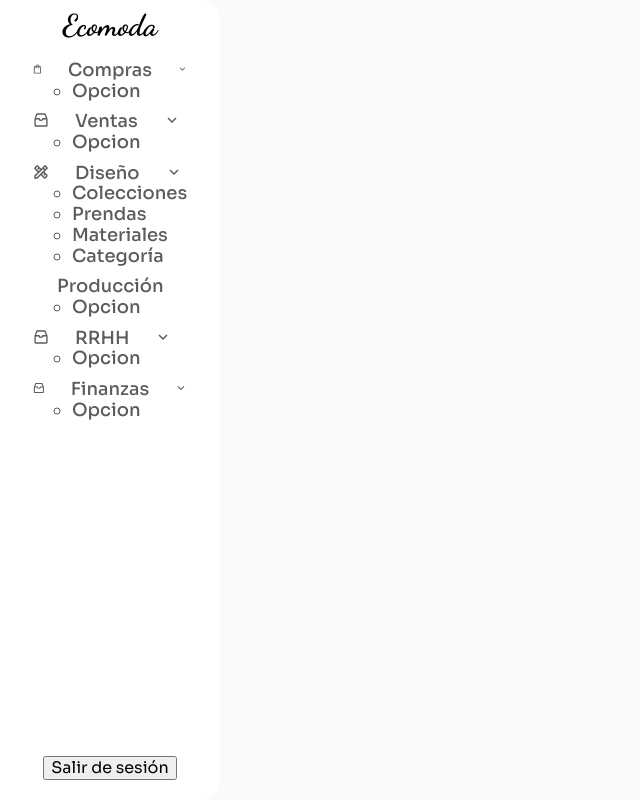
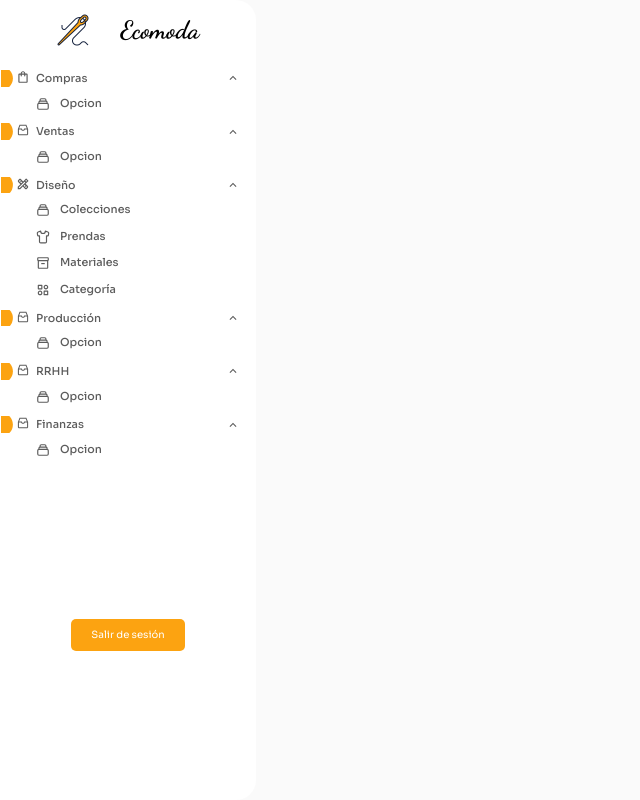
Before and after one commit to AndresBlade/ecomoda, a React (Vite) app: page / in a window 1280 px wide. Shown: the whole page, without its empty margins (0-640 px from the left). Built offline with nearby package versions, Linux system fonts and the light colour scheme.

Commit message:
estilos mejorados

```diff
--- a/src/assets/global.css
+++ b/src/assets/global.css
@@ -62,10 +62,10 @@ img {
 	text-align: center;
 }
 
-.header__name:any-link {
+.header__name {
 	font-family: var(--stylishFont);
-	line-height: 5rem;
-	font-size: 3rem;
+	line-height: 4rem;
+	font-size: 2.5rem;
 	text-decoration: none;
 	font-weight: 700;
 	color: #000000;
@@ -95,16 +95,26 @@ img {
 	flex-direction: column;
 	border-radius: 0 20px 20px 0;
 	gap: 10px;
-	width: 220px;
+	width: 20%;
+	min-width: 140px;
 	height: 100%;
-	padding: 0 16px;
-	background: #ffffff;
+	background: #fff;
 	transition: width 0.4s;
+	overflow-y: auto;
 }
 
 .sidebar__logo{
   display: flex;
+  width: 90%;
+  margin: 0 auto;
+  gap: 15%;
   justify-content: center;
+  text-decoration: none;
+  padding: 1rem;
+
+  .logo{
+	width: 32px;
+  }
 }
 
 .sidebar__menu{
@@ -113,22 +123,19 @@ img {
   width: 100%;
   gap: 10px;
   padding-left: 0;
-  height: 100vh;
 }
 
-.sidebar__menuData{
-	position: relative;
+.sidebar__menuData {
 	list-style: none;
 	width: 100%;
 	border-radius: 6px;
-	font-family: inherit;
-	font-size: 18px;
+	font-size: 11px;
 	font-weight: 500;
 	padding: 0 16px;
 	color: var(--primaryGray);
 	transition: background 0.3s;
 
-	a{
+  a {
 	  text-decoration: none;
 	  color: inherit;
 	}
@@ -136,24 +143,82 @@ img {
 
 .sidebar__details{
 	display: flex;
-	gap: 25px;
+	gap: 6px;
+	position: relative;
+	margin-bottom: 1rem;
+	align-items: center;
+
+	.sidebar__title{
+		display: flex;
+		align-items: center;
+		width: 100%;
+		justify-content: space-between;
+
+		.icon{
+			display: flex;
+			align-items: center;
+			transition: 0.4s;
+			}
+
+		.iconOpened{
+			transform: rotate(0deg);
+		}
+
+		.iconClosed{
+			transform: rotate(-180deg);
+		}
+
+	}
 }
 
-.sidebar__details:hover{
-	background-color: red;
+.sidebar__details::before {
+	content: "";
+	position: absolute;
+	top: 0;
+	left: -15px;
+	width: 150%;
+	height: 100%;
+	background-color: var(--primaryYellow);
+	clip-path: circle(5% at 0% 50%);
+	z-index: 1;
+  }
+
+.invisible{
+	display: none;
 }
 
+.visible{
+	display: flex;
+	flex-direction: column;
+	padding-left: 20px;
+	gap: 10px;
 
-.sidebar__data{
+	.submenu__details{
+		display: flex;
+		gap: 10px;
+		list-style: none;
+	}
+}
 
+.sidebar__sesionButton{
+	display: flex;
+	justify-content: center;
+	align-items: center;
+	width: 100%;
+	height: 100vh;
 }
-.sidebar__sesionButton{
-	padding: 2rem 0;
-	margin: 0 auto;
-}
-.sesionButton{
-
-}
+.sesionButton {
+	display: inline-block;
+	padding: 10px 20px;
+	color: white;
+	background-color: var(--primaryYellow); /* Color de fondo naranja */
+	border-radius: 5px;
+	text-decoration: none;
+	text-align: center;
+	font-weight: 400;
+	font-size: 10px;
+	cursor: pointer;
+  }
 
 
 /* ------------------------------- */
--- a/src/components/ui/Sidebar/Sidebar.tsx
+++ b/src/components/ui/Sidebar/Sidebar.tsx
@@ -6,18 +6,17 @@ import { SidebarData } from './Sidebar_data';
 export const Sidebar = () => {
   return (
 	<nav className='sidebar'>
-		<div className='sidebar__logo'>
-			<Link to="/" className="header__name">
-				Ecomoda
-			</Link>
-		</div>
+		<Link to="/" className='sidebar__logo'>
+			<img className='logo' src="./aguja_Logo.svg" alt="logo" />
+			<span className="header__name">Ecomoda</span>
+		</Link>
 		<ul className='sidebar__menu'>
 			{SidebarData.map((item, index) => (
 				<SubMenu key={index} item={item} />
 			))}
 		</ul>
 		<div className='sidebar__sesionButton'>
-			<button className='sesionButton'>Salir de sesión</button>
+			<a className='sesionButton'>Salir de sesión</a>
 		</div>
 	</nav>
   );
--- a/src/components/ui/Sidebar/Sidebar_data.tsx
+++ b/src/components/ui/Sidebar/Sidebar_data.tsx
@@ -1,4 +1,4 @@
-import { MdOutlineInventory2, MdKeyboardArrowDown , MdKeyboardArrowUp , MdOutlineShoppingBag, MdOutlineDesignServices } from "react-icons/md";
+import { MdOutlineInventory2, MdKeyboardArrowDown, MdOutlineShoppingBag, MdOutlineDesignServices } from "react-icons/md";
 import { AiOutlineInbox } from "react-icons/ai";
 import { HiOutlineCollection } from "react-icons/hi";
 import { LuShirt } from "react-icons/lu";
@@ -8,93 +8,93 @@ export const SidebarData = [
   {
     title: 'Compras',
     path: '/compras',
-    icon: <MdOutlineShoppingBag />,
-    iconClosed: <MdKeyboardArrowDown />,
+    icon: <MdOutlineShoppingBag size={14}/>,
+    iconClosed: <MdKeyboardArrowDown size={14} />,
     Subnav: [
       {
         title: 'Opcion',
         path: '/',
-        icon: <HiOutlineCollection />
+        icon: <HiOutlineCollection size={14}/>
       }
     ]
   },
   {
     title: 'Ventas',
     path: '/ventas',
-    icon: <AiOutlineInbox />,
-    iconClosed: <MdKeyboardArrowDown />,
+    icon: <AiOutlineInbox size={14}/>,
+    iconClosed: <MdKeyboardArrowDown size={14}/>,
     Subnav: [
       {
         title: 'Opcion',
         path: '/',
-        icon: <HiOutlineCollection />
+        icon: <HiOutlineCollection size={14}/>
       }
     ]
   },
   {
     title: 'Diseño',
     path: '/diseno',
-    icon: <MdOutlineDesignServices />,
-    iconClosed: <MdKeyboardArrowDown />,
+    icon: <MdOutlineDesignServices size={14}/>,
+    iconClosed: <MdKeyboardArrowDown size={14}/>,
     Subnav: [
       {
         title: 'Colecciones',
         path: '/diseno/colecciones',
-        icon: <HiOutlineCollection />
+        icon: <HiOutlineCollection size={14}/>
       },
       {
         title: 'Prendas',
         path: '/diseno/prendas',
-        icon: <LuShirt />
+        icon: <LuShirt size={14}/>
       },
       {
         title: 'Materiales',
         path: '/diseno/materiales',
-        icon: <MdOutlineInventory2 />
+        icon: <MdOutlineInventory2 size={14}/>
       },
       {
         title: 'Categoría',
         path: '/diseno/categoria',
-        icon: <BiCategoryAlt />
+        icon: <BiCategoryAlt size={14}/>
       }
     ]
   },
   {
     title: 'Producción',
     path: '/produccion',
-    icon: <AiOutlineInbox />,
-    iconClosed: <MdKeyboardArrowDown />,
+    icon: <AiOutlineInbox size={14}/>,
+    iconClosed: <MdKeyboardArrowDown size={14}/>,
     Subnav: [
       {
         title: 'Opcion',
         path: '/',
-        icon: <HiOutlineCollection />
+        icon: <HiOutlineCollection size={14}/>
       }
     ]
   },
   {
     title: 'RRHH',
     path: '/RRHH',
-    icon: <AiOutlineInbox />,
-    iconClosed: <MdKeyboardArrowDown />,
+    icon: <AiOutlineInbox size={14}/>,
+    iconClosed: <MdKeyboardArrowDown size={14}/>,
     Subnav: [
       {
         title: 'Opcion',
         path: '/',
-        icon: <HiOutlineCollection />
+        icon: <HiOutlineCollection size={14}/>
       }
     ]
   },
   {
     title: 'Finanzas',
     path: '/finanzas',
-    icon: <AiOutlineInbox />,
-    iconClosed: <MdKeyboardArrowDown />,
+    icon: <AiOutlineInbox size={14}/>,
+    iconClosed: <MdKeyboardArrowDown size={14}/>,
     Subnav: [
       {
         title: 'Opcion',
         path: '/',
-        icon: <HiOutlineCollection />
+        icon: <HiOutlineCollection size={14}/>
       }
     ]
   }
--- a/src/components/ui/Sidebar/Submenu.tsx
+++ b/src/components/ui/Sidebar/Submenu.tsx
@@ -1,5 +1,6 @@
 import React from "react";
 import { Link } from "react-router-dom";
+import { useState } from "react";
 
 interface SidebarItem {
     title: string;
@@ -8,26 +9,43 @@ interface SidebarItem {
     iconClosed?: JSX.Element;
     Subnav?: SidebarItem[];
 }
+
 export const SubMenu: React.FC<{ item: SidebarItem }> = ({ item }) => {
-    return (
+  const [status, setStatus] = useState(Boolean)
+
+  const handleStatus = () => {
+    setStatus(!status)
+}
+
+const currentStatus = status
+? 'iconOpened'
+: 'iconClosed'
+const subnavStatus = status
+? 'invisible'
+: 'visible'
+
+return (
       <li className="sidebar__menuData">
-        <Link to={item.path}>
+        <Link to={item.path} onClick={handleStatus}>
           <div className="sidebar__details">
-            {item.icon}
-            <span>{item.title}</span>
-            {item.iconClosed}
+              <span>{item.icon}</span>
+            <div className="sidebar__title">
+              <span>{item.title}</span>
+              <span className={`icon ${currentStatus}`}>{item.iconClosed}</span>
+            </div>
           </div>
         </Link>
 
         {item.Subnav && (
-          <ul className="sub-menu">
+          <ul className={subnavStatus}>
             {item.Subnav.map((subItem, index) => (
-              <li key={index}>
+              <li className="submenu__details" key={index}>
+                <span>{subItem.icon}</span>
                 <Link to={subItem.path}>{subItem.title}</Link>
               </li>
             ))}
           </ul>
         )}
-      </li>
+    </li>
     );
   };
```
